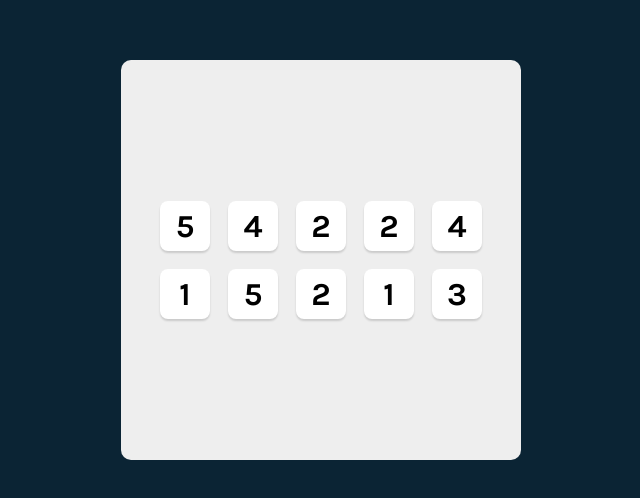
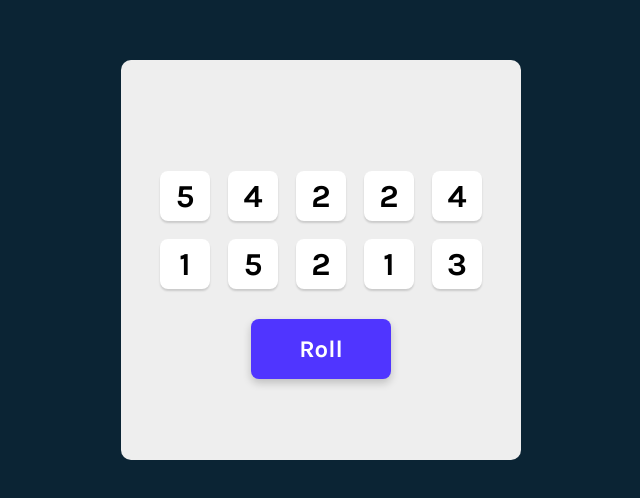
Before and after one commit to double-vee/react-tenzies, a React (Create React App) app: page / in a window 1280 px wide. Shown: the part 140-638 px from the top of the page, without its empty margins (319-959 px from the left). Built offline with nearby package versions, Linux system fonts and the light colour scheme.

Commit message:
Added and styled a button that updates the state with a new array of random numbers

```diff
--- a/src/App.js
+++ b/src/App.js
@@ -8,6 +8,9 @@ function App() {
     const initialArray = [1, 1, 1, 1, 1, 1, 1, 1, 1, 1];
     return initialArray.map((number) => Math.floor(Math.random() * 6 + 1));
   }
+  function rollDice() {
+    setDice(allNewDice());
+  }
 
   const diceElements = dice.map((die) => {
     return <Die value={die} />;
@@ -17,6 +20,9 @@ function App() {
     <div className="container">
       <main className="main">
         <div className="dice-container">{diceElements}</div>
+        <button className="roll-btn" onClick={rollDice}>
+          Roll
+        </button>
       </main>
     </div>
   );
--- a/src/index.css
+++ b/src/index.css
@@ -3,6 +3,8 @@
   --bg-color-light: #eee;
   --bg-color-die: #fff;
   --bg-color-match: #59E391;
+  --bg-color-btn: #5035FF;
+  --bg-color-btn-hover: #442cdd;
 }
 
 * {
@@ -26,6 +28,7 @@ html, body, #root {
 
 .main {
   display: flex;
+  flex-direction: column;
   justify-content: center;
   align-items: center;
   width: 400px;
@@ -39,6 +42,7 @@ html, body, #root {
   display: grid;
   grid-template: auto auto / repeat(5, 1fr);
   gap: 18px;
+  margin: 30px 0;
 }
 
 .die {
@@ -58,3 +62,19 @@ html, body, #root {
   font-size: 2rem;
   font-weight: 700;
 }
+
+.roll-btn {
+  padding: 1rem 3rem;
+  border: none;
+  border-radius: 8px;
+  background-color: var(--bg-color-btn);
+  box-shadow: 0px 4px 8px rgba(0, 0, 0, 0.2);
+  color: #fff;
+  font-family: 'Karla', sans-serif;
+  font-size: 1.5rem;
+  cursor: pointer;
+}
+
+.roll-btn:hover {
+  background-color: var(--bg-color-btn-hover);
+}
```
